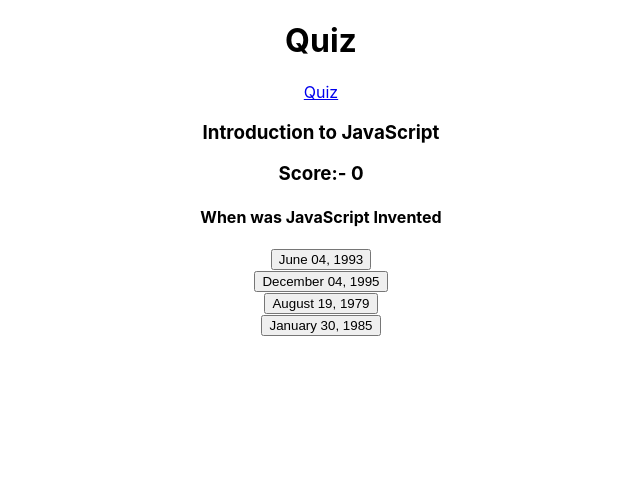
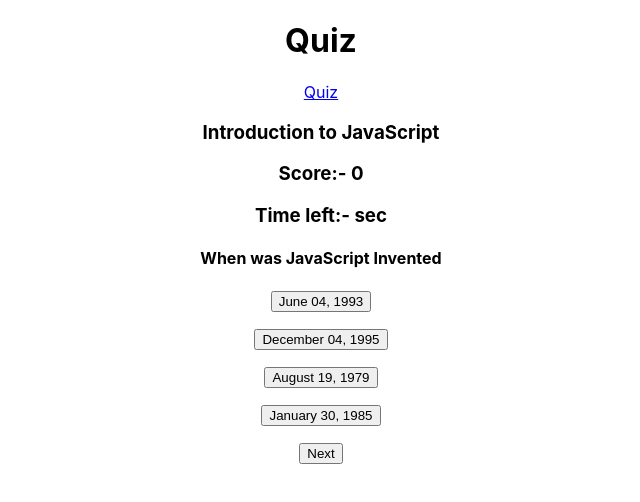
Before and after one commit to virendrawadher/Quiz-ts, a React (Create React App) app: page /quiz/0 in a window 1280 px wide. Shown: the top 502 px of the page, without its empty margins (319-959 px from the left). Built offline with nearby package versions, Linux system fonts and the light colour scheme.

Commit message:
add: answerchecker funtion and formatting of code

```diff
--- a/src/components/playquiz.tsx
+++ b/src/components/playquiz.tsx
@@ -1,39 +1,80 @@
-import  QuizData from "../data/Quizdata"
-import { useQuiz} from "../reducer/quiz-reducer"
-import { useParams } from "react-router-dom"
+import QuizData from '../data/Quizdata';
+import { useQuiz } from '../reducer/quiz-reducer';
+import { useParams } from 'react-router-dom';
+import { useEffect } from 'react';
+import answerChecker from '../utility/answerChecker';
+import '../App.css';
 
 const PlayingQuiz = () => {
+	const { state, dispatch } = useQuiz();
 
-    const {state, dispatch} = useQuiz()
+	const { id } = useParams();
 
-    const { id } = useParams()
-    console.log({id})
+	useEffect(() => {
+		const interval = setInterval(() => {
+			if (state.timer === 0) {
+				dispatch({ type: 'TIMER', payload: { id } });
+				return () => clearInterval(interval);
+			}
+			dispatch({ type: 'TIMER', payload: { id } });
+		}, 1000);
 
+		return () => {
+			clearInterval(interval);
+		};
+	}, [state.timer]);
 	return (
 		<div>
 			<div>
 				<h3>{QuizData.quiz[parseInt(id, 10)].quizName}</h3>
-            {
-            state.showQuiz ? (
+				{state.showQuiz ? (
 					<div>
 						<h3>Score:- {state.currentScore}</h3>
-                <h4>{QuizData.quiz[parseInt(id, 10)].questions[state.currentQuestion].question}</h4>
-                <div>{QuizData.quiz[parseInt(id, 10)].questions[state.currentQuestion].code}</div>
+						<h3>Time left:- {state.timer} sec</h3>
+						<h4>
 							{
-                QuizData.quiz[parseInt(id, 10)].questions[state.currentQuestion].options.map((option) => {
+								QuizData.quiz[parseInt(id, 10)].questions[state.currentQuestion]
+									.question
+							}
+						</h4>
+						<div>
+							{
+								QuizData.quiz[parseInt(id, 10)].questions[state.currentQuestion]
+									.code
+							}
+						</div>
+						{QuizData.quiz[parseInt(id, 10)].questions[
+							state.currentQuestion
+						].options.map((option) => {
 							return (
 								<div>
-                        <button onClick = {() => dispatch({type: "ANSWER", payload: {option, id}})}>{option.answer}</button>
+									<button
+										className={`singleOption ${
+											state.selected && answerChecker(option, state.selected)
+										}`}
+										onClick={() =>
+											dispatch({ type: 'SET_SCORE', payload: { option, id } })
+										}>
+										{option.answer}
+									</button>
 								</div>
-                    )
-                })
-                }
+							);
+						})}
+						<button
+							onClick={() =>
+								dispatch({ type: 'SET_NEXTQUES', payload: { id } })
+							}>
+							Next
+						</button>
 					</div>
-            ): <div>Your score is {state.currentScore}, thanks for playing</div>
-            }
+				) : (
+					<div>
+						<div>Your score is {state.currentScore}, thanks for playing</div>
+					</div>
+				)}
 			</div>
 		</div>
-    )
-}
+	);
+};
 
-export default PlayingQuiz
+export default PlayingQuiz;
```
Lines whose indentation alone changed are shown as unchanged.
